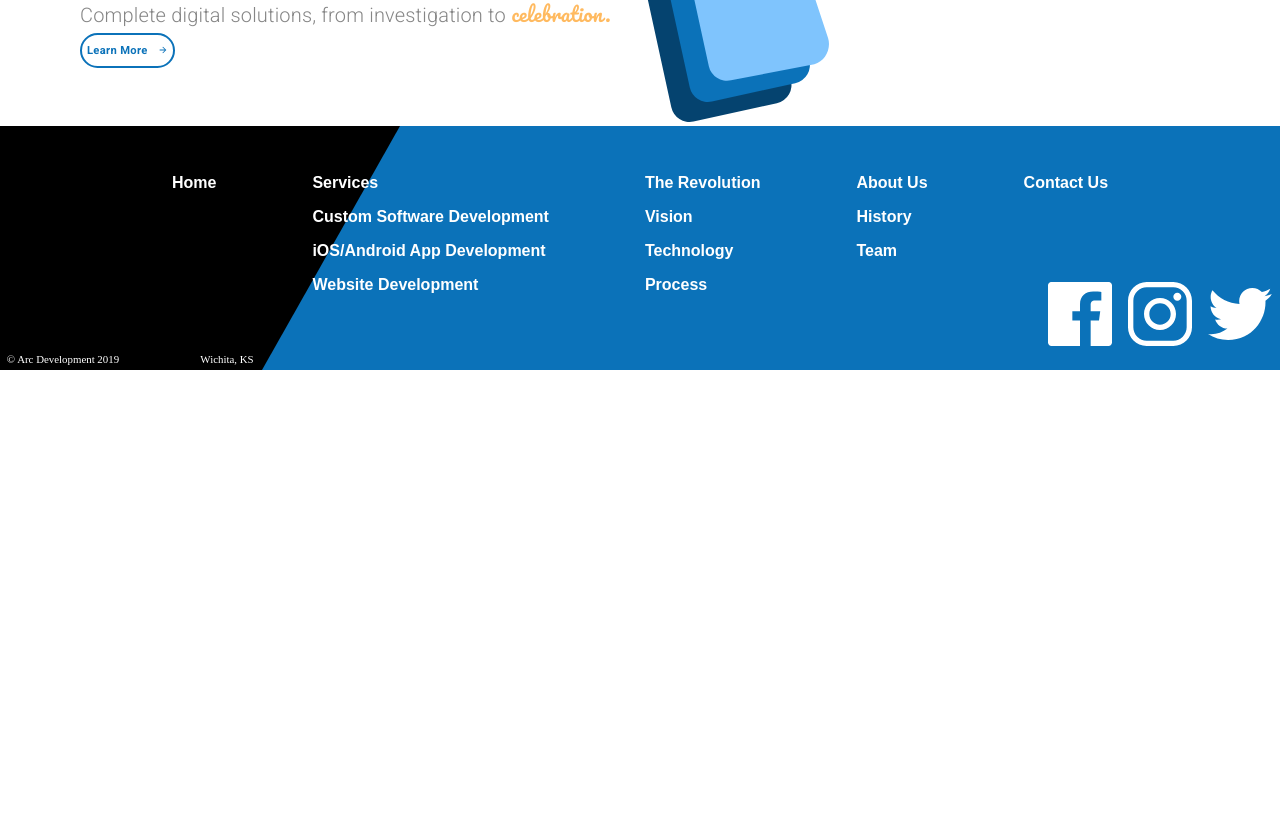
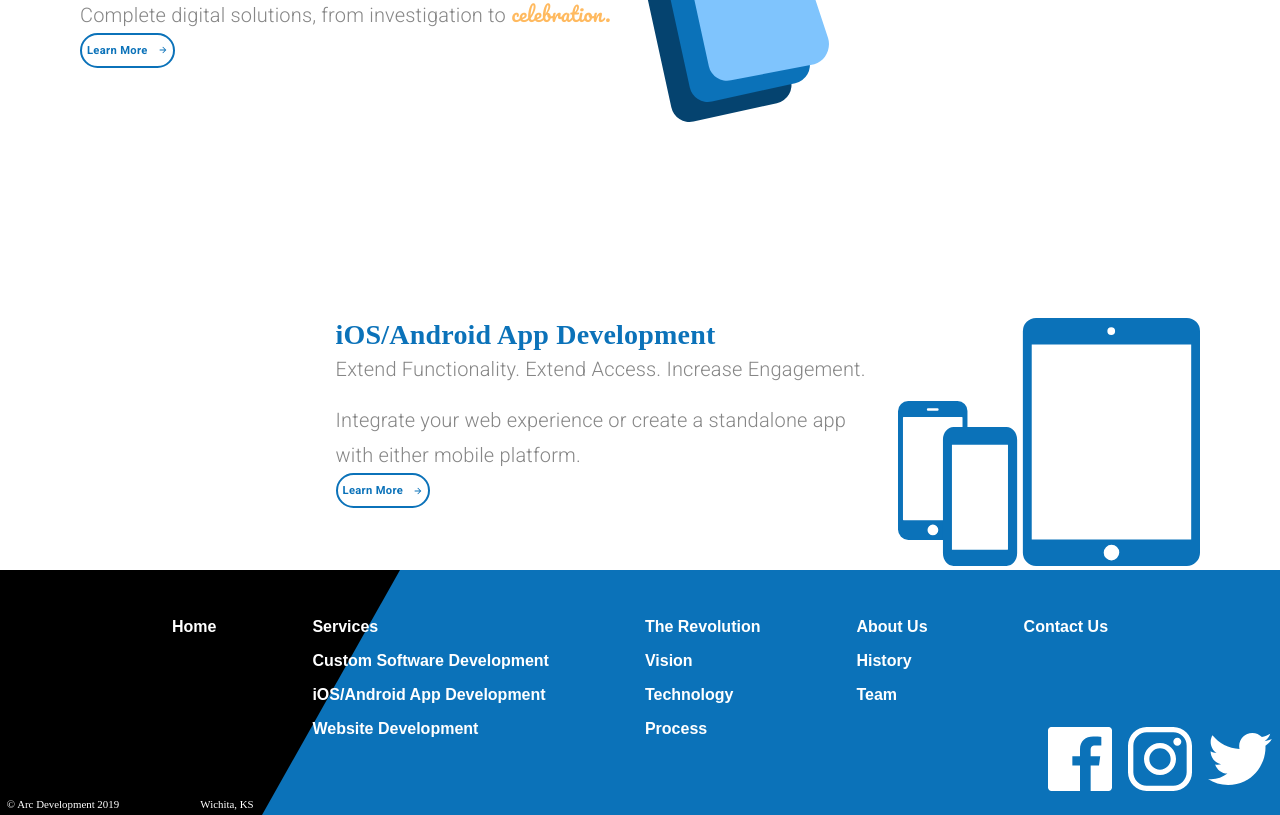
Before and after one commit to JunaidSikander/ARC-Development, a React (Create React App) app: page / in a window 1280 px wide. Shown: the part 880-1695 px from the top of the page. Before the commit the page ends 1250 px from the top, so only its background shows below. Built offline with nearby package versions, Linux system fonts and the light colour scheme.

Commit message:
[ADD] iOS/Android App development section

```diff
--- a/src/components/LandingPage.js
+++ b/src/components/LandingPage.js
@@ -128,7 +128,7 @@
                     </Grid>
                 </Grid>
             </Grid>
-            <Grid item> { /*----- Service Block -----*/}
+            <Grid item> { /*----- Custom Software Block -----*/}
                 <Grid container justify={matchesSM ? "center" : undefined} className={classes.serviceContainer}>
                     <Grid item
                           style={{
@@ -155,6 +155,30 @@
                     </Grid>
                 </Grid>
             </Grid>
+            <Grid item> { /*----- iOS/Android  Block -----*/}
+                <Grid container justify={matchesSM ? "center" : 'flex-end'} className={classes.serviceContainer}>
+                    <Grid item
+                          style={{ textAlign: matchesSM ? 'center' : undefined }}>
+                        <Typography variant='h4'>
+                            iOS/Android App Development
+                        </Typography>
+                        <Typography variant='subtitle1' className={classes.subtitle}>
+                            Extend Functionality. Extend Access. Increase Engagement.
+                        </Typography>
+                        <Typography variant='subtitle1'>
+                            Integrate your web experience or create a standalone app
+                            { matchesSM ? null : <br/> } with either mobile platform.
+                        </Typography>
+                        <Button variant='outlined' className={classes.learnButton}>
+                            <span style={{marginRight: 10}}> Learn More </span>
+                            <ButtonArrow width={10} height={10} fill={theme.palette.common.blue}/>
+                        </Button>
+                    </Grid>
+                    <Grid item style={{ marginRight: matchesSM ? 0 : '5em', }}>
+                        <img className={classes.icon} alt='mobile phone icon' src='/assets/mobileIcon.svg'/>
+                    </Grid>
+                </Grid>
+            </Grid>
         </Grid>
     )
 };
```
Also changed, not shown: public/assets/mobileIcon.svg (renamed from src/assets/mobileIcon.svg).
